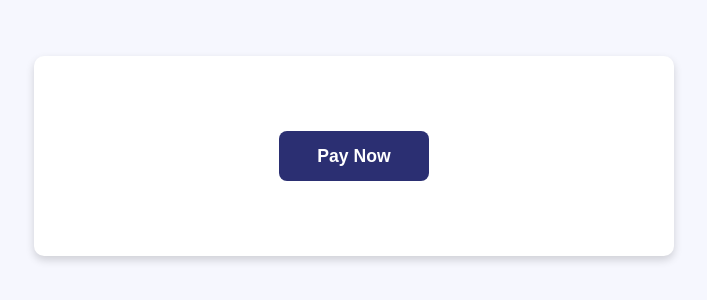
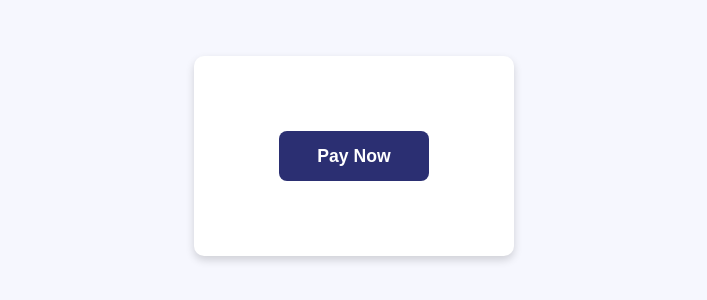
Before and after one commit to parag-payglocal/xhr-302-redirect, a React app: page / in a window 1280 px wide. Shown: the part 244-544 px from the top of the page, without its empty margins (286-993 px from the left). Built offline with nearby package versions, Linux system fonts and the light colour scheme.

Commit message:
updated styling

```diff
--- a/src/index.css
+++ b/src/index.css
@@ -13,13 +13,14 @@ html, body, .root, .container {
 
 .card {
   height: 25%;
-  width: 50%;
+  width: 25%;
   background: white;
   display: flex;
   justify-content: center;
   align-items: center;
   box-shadow: 0px 4px 8px #00000029;
   border-radius: 10px;
+  cursor: pointer;
 }
 
 button {
```
